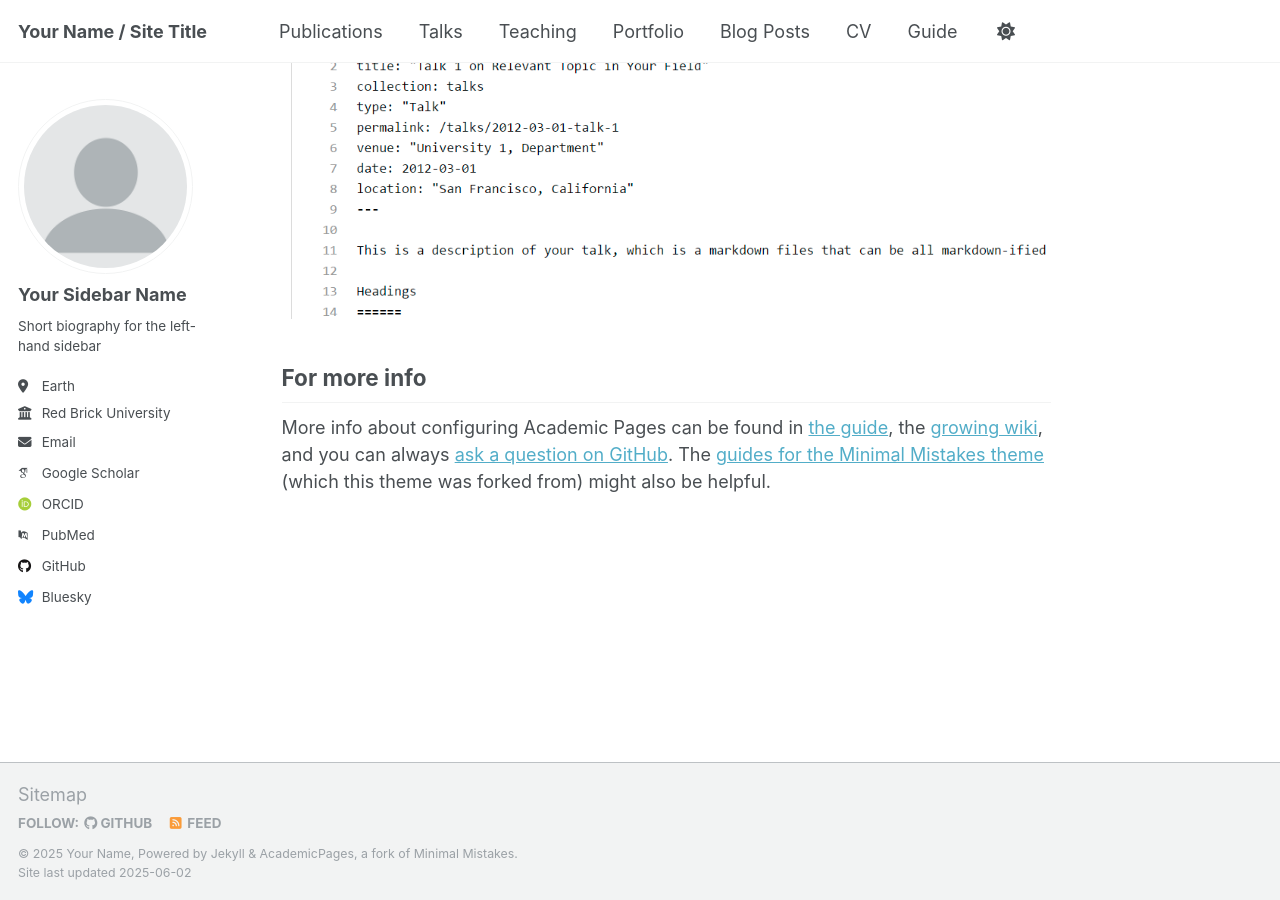
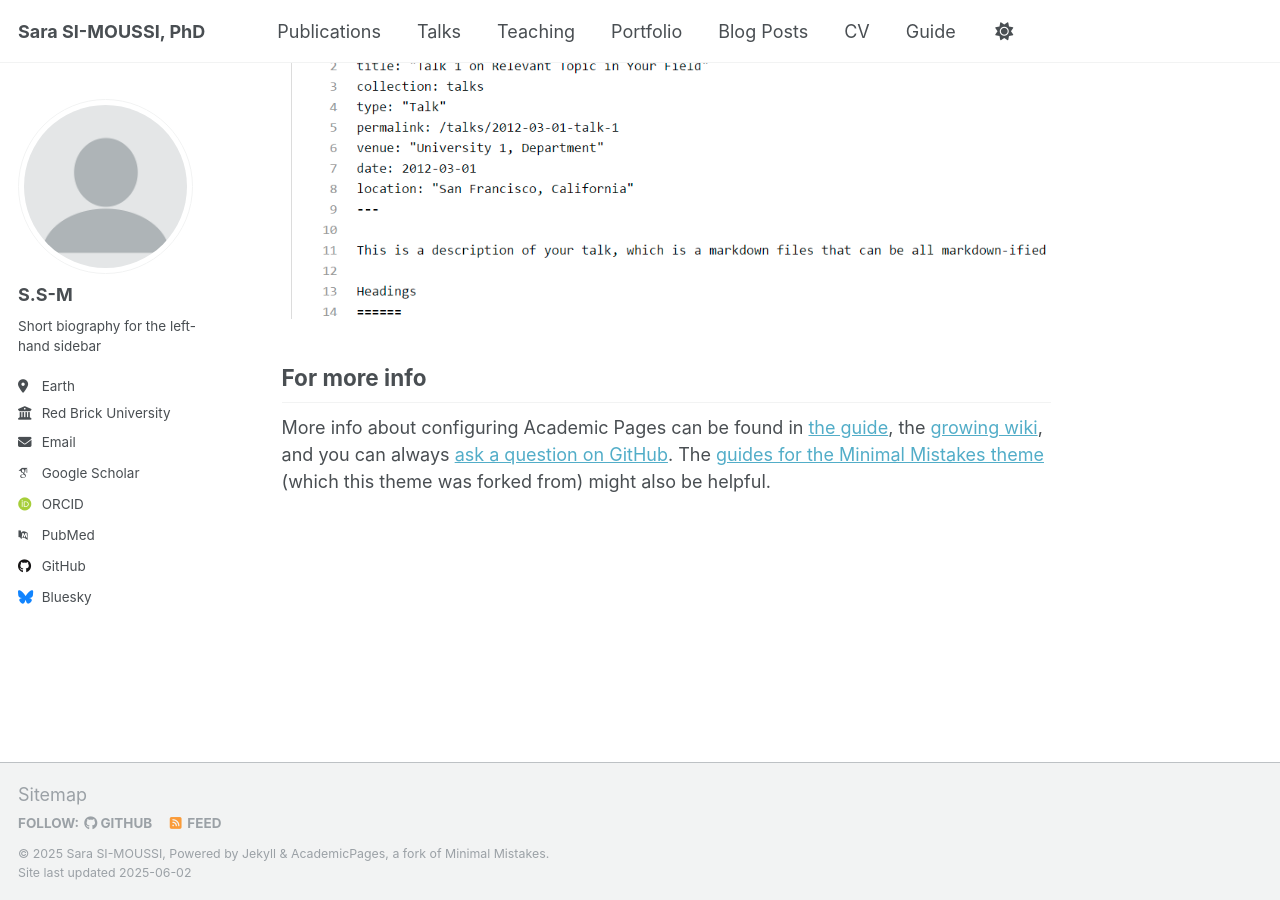
Before and after one commit to bettasimousss/bettasimousss.github.io, a Jekyll site: the page built from _pages/about.md, in a window 1280 px wide and 900 px high, scrolled down 2636 px. Built offline with Jekyll 4.4.1, drawn with Linux system fonts in a browser that asks for light colours; some web fonts are replaced.

Commit message:
Update _config.yml

```diff
--- a/_config.yml
+++ b/_config.yml
@@ -9,13 +9,13 @@
 # Basic Site Settings
 locale                   : "en-US"
 site_theme               : "default"
-title                    : "Your Name / Site Title"
+title                    : "Sara SI-MOUSSI, PhD"
 title_separator          : "-"
-name                     : &name "Your Name"
+name                     : &name "Sara SI-MOUSSI"
 description              : &description "personal description"
-url                      : https://academicpages.github.io # the base hostname & protocol for your site e.g. "https://[your GitHub username].github.io" or if you already have some other page hosted on Github then use "https://[your GitHub username].github.io/[Your Repo Name]"
+url                      : https://bettasimousss.github.io # the base hostname & protocol for your site e.g. "https://[your GitHub username].github.io" or if you already have some other page hosted on Github then use "https://[your GitHub username].github.io/[Your Repo Name]"
 baseurl                  : "" # the subpath of your site, e.g. "/blog"
-repository               : "academicpages/academicpages.github.io"
+repository               : "bettasimousss/bettasimousss.github.io"
 
 # Site Author - The following control what appear as part of the author content on the side bar.
 #               If a field is blank the icon and link will not appear, otherwise it will be shown.
@@ -23,7 +23,7 @@ repository               : "academicpages/academicpages.github.io"
 author:
   # Biographic information
   avatar           : "profile.png"
-  name             : "Your Sidebar Name"
+  name             : "S.S-M"
   pronouns         : # example: "she/her"
   bio              : "Short biography for the left-hand sidebar"
   location         : "Earth"
```
